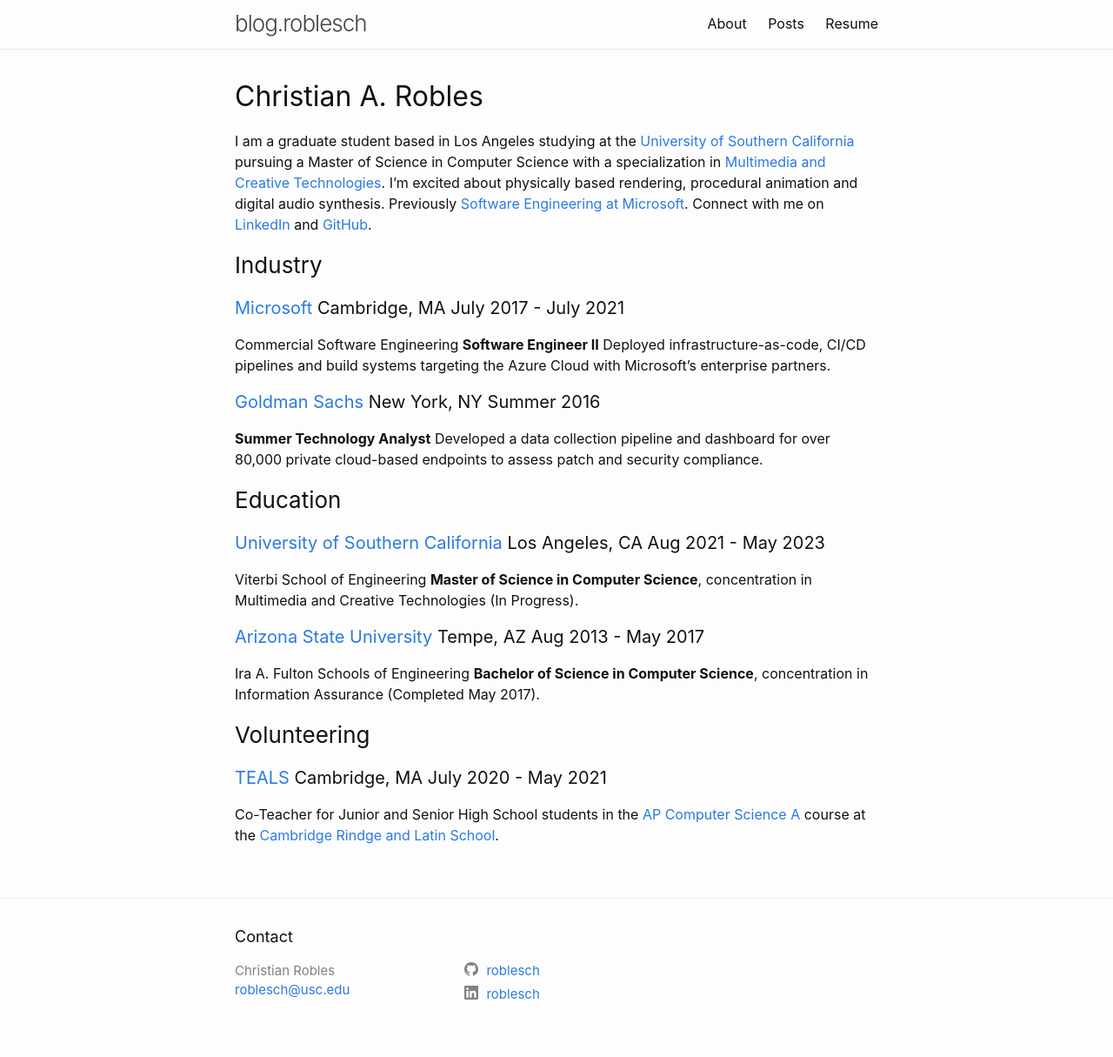
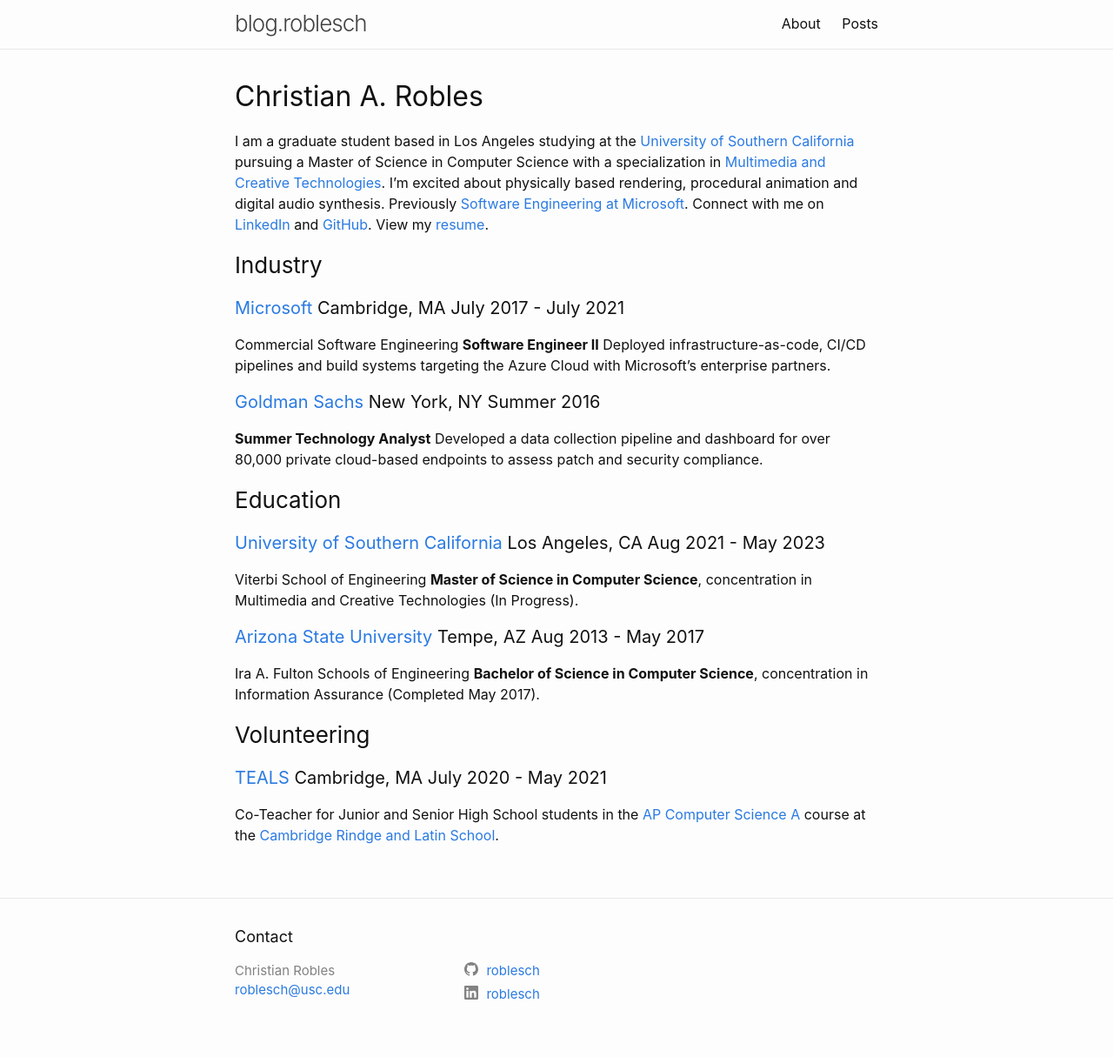
Before and after one commit to roblesch/roblesch.github.io, a Jekyll site: the page built from about.md, in a window 1280 px wide. Shown: the whole page at 87% size. Built offline with Jekyll 4.4.1, drawn with Linux system fonts in a browser that asks for light colours; nearby versions of some CDN libraries.

Commit message:
Move resume

```diff
--- a/_includes/header.html
+++ b/_includes/header.html
@@ -15,7 +15,7 @@
       <div class="trigger">
         <a class="page-link" href="/about">About</a>
         <a class="page-link" href="/posts">Posts</a>
-        <a class="page-link" href="/assets/robles_christian_resume.pdf">Resume</a>
+        <!-- <a class="page-link" href="/assets/robles_christian_resume.pdf">Resume</a> -->
       </div>
     </nav>
   </div>
--- a/about.md
+++ b/about.md
@@ -6,7 +6,7 @@ permalink: /about/
 
 ## Christian A. Robles
 
-I am a graduate student based in Los Angeles studying at the [University of Southern California](https://viterbischool.usc.edu/) pursuing a Master of Science in Computer Science with a specialization in [Multimedia and Creative Technologies](https://www.youtube.com/watch?v=DR71wKEFmGs). I'm excited about physically based rendering, procedural animation and digital audio synthesis. Previously [Software Engineering at Microsoft](https://devblogs.microsoft.com/cse/). Connect with me on [LinkedIn](https://www.linkedin.com/in/roblesch/) and [GitHub](https://github.com/roblesch/).
+I am a graduate student based in Los Angeles studying at the [University of Southern California](https://viterbischool.usc.edu/) pursuing a Master of Science in Computer Science with a specialization in [Multimedia and Creative Technologies](https://www.youtube.com/watch?v=DR71wKEFmGs). I'm excited about physically based rendering, procedural animation and digital audio synthesis. Previously [Software Engineering at Microsoft](https://devblogs.microsoft.com/cse/). Connect with me on [LinkedIn](https://www.linkedin.com/in/roblesch/) and [GitHub](https://github.com/roblesch/). View my [resume](/assets/robles_christian_resume.pdf).
 
 ### Industry
 
```
